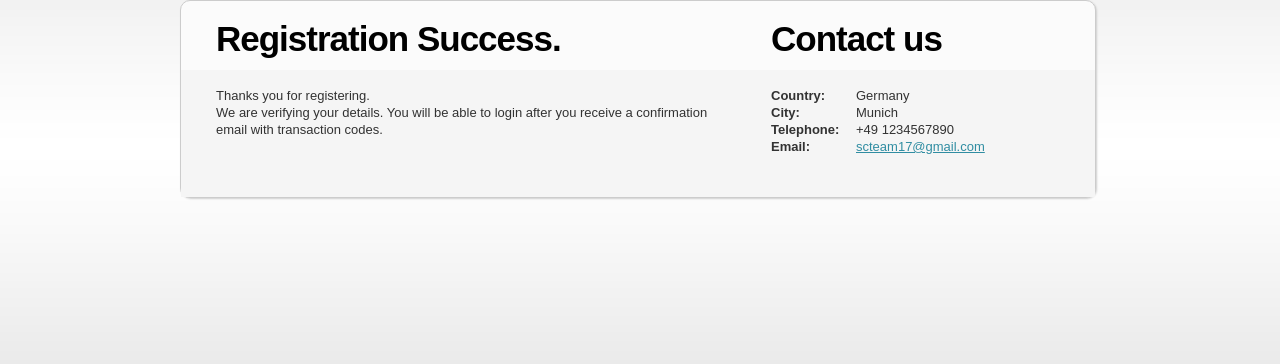
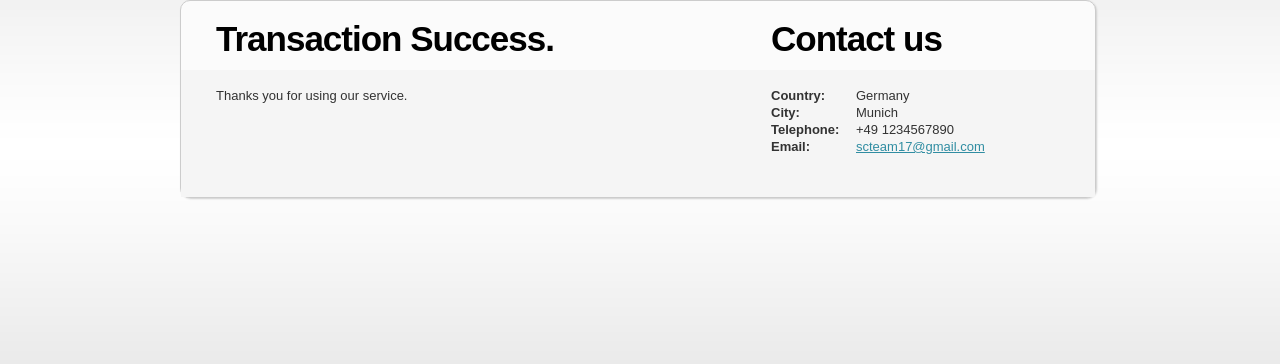
Before and after one commit to sosaavedra/securecoding, a PHP site: page /website/transferSuccess.html in a window 1280 px wide. Shown: the part 159-523 px from the top of the page. Run offline with PHP 8.4, Linux system fonts and the light colour scheme.

Commit message:
bug fixes for transaction issue

```diff
--- a/website/classes/mysqliconn.php
+++ b/website/classes/mysqliconn.php
@@ -125,10 +125,10 @@ class MysqliConn {
 	 *        	unique transaction number $transNo
 	 * @return boolean
 	 */
-	public function performTransaction($client_id, $transactionType, $toAccount, $amount, $transNo) {
+	public function performTransaction( $client_id, $toAccount, $amount,$transNo, $transactionType  ) {
 		$stmt = $this->conn->stmt_init ();
 		$stmt->prepare ( "call performTransaction(?, ?, ?, ?, ?)" );
-		$stmt->bind_param ( 'isiis', $client_id, $transactionType, $toAccount, $amount, $transNo );
+		$stmt->bind_param ( 'isdsi', $client_id, $toAccount, $amount, $transNo, $transactionType );
 		$stmt->execute ();
 
 		$error_msg;
--- a/website/js/custom.js
+++ b/website/js/custom.js
@@ -2,12 +2,10 @@
 $(document).ready(function(){
 	$('#transactionType').on('change',function() {
 
-		if ( this.value == 'W' || this.value == 'D'){
+		if ( this.value == '1' || this.value == '2'){
 			 $("#toAccountDiv").hide();
-			 $("#transactionNoDiv").hide();
 		}else{
 			 $("#toAccountDiv").show();
-			 $("#transactionNoDiv").show();
 		 }
 		 });
 	});
--- a/website/transferSuccess.html
+++ b/website/transferSuccess.html
@@ -38,15 +38,14 @@
 		<div class="wrapper">
 			<div class="pad">
 				<div class="wrapper">
-					<article class="col1"><h2>Registration Success.</h2></article>
+					<article class="col1"><h2>Transaction Success.</h2></article>
 					<article class="col2 pad_left1"><h2>Contact us</h2></article>
 				</div>
 			</div>
 			<div class="box pad_bot1">
 				<div class="pad marg_top">
 					<article class="col1">
-						Thanks you for registering.<br>
-						We are verifying your details. You will be able to login after you receive a confirmation email with transaction codes.
+						Thanks you for using our service.
 					</article>
 					<article class="col2 pad_left1">
 						<div class="wrapper">
```
Also changed, not shown: website/transfer.php (+23 -28 lines).
